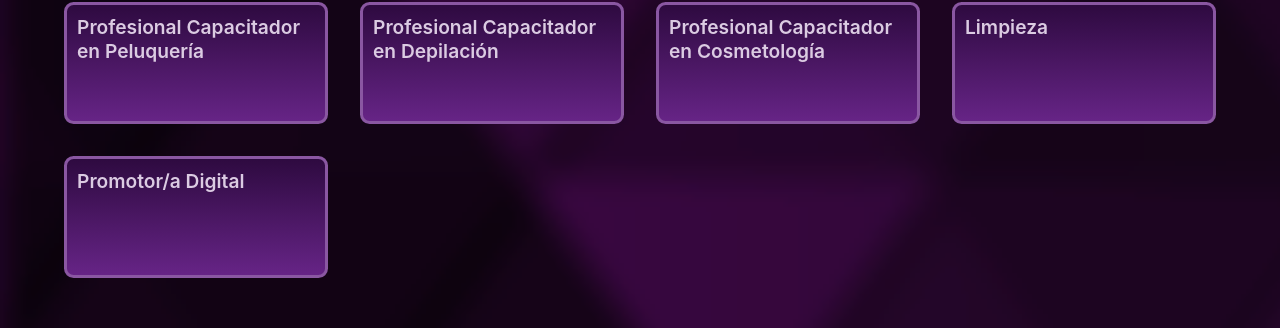
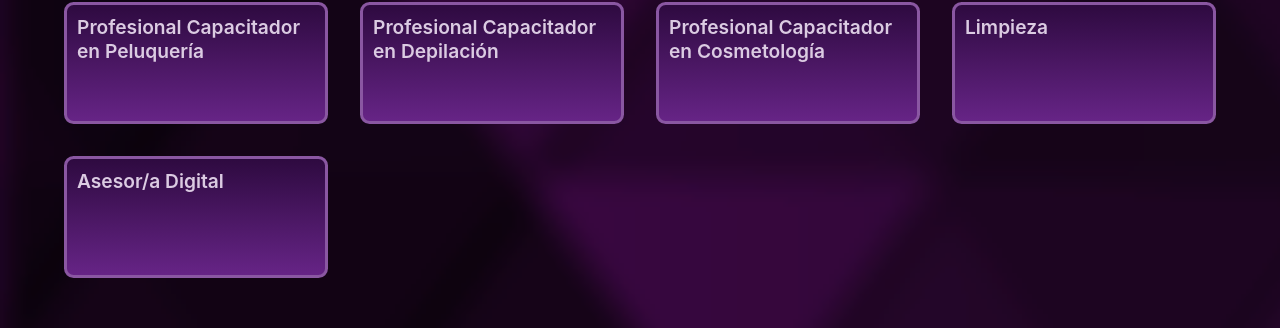
Before and after one commit to Lucasz-Niemiec/PierreLanding, a React (Create React App) app: page /Jobs in a window 1280 px wide. Shown: the part 961-1289 px from the top of the page. Built offline with nearby package versions, Linux system fonts and the light colour scheme.

Commit message:
typos corrections

```diff
--- a/src/components/WhatsApp/index.js
+++ b/src/components/WhatsApp/index.js
@@ -2,7 +2,7 @@ import React from "react";
 import { StyledIcon } from "./whatsButton.styled";
 
 export const wahtsappLink =
-	"https://wa.me/5493884778611?&text=Te%20damos%20la%20bienvenida%20a%20Centro%20Profesional%20Pierre%0A%0A_Nos%20alegra%20que%20quieras%20sumarte%20a%20nuestro%20Equipo%20de%20Profesionales%0A%0A*A%20continuación%20Adjúntanos%20tu%20C.V.%20y%20lo%20enviaremos%20al%20área%20correspondiente!*";
+	"https://wa.me/5493884778611?&text=Te%20damos%20la%20bienvenida%20a%20Centro%20Profesional%20Pierre%0A%0A_Nos%20alegra%20que%20quieras%20sumarte%20a%20nuestro%20Equipo%20de%20Profesionales_%0A%0A*A%20continuación%20Adjúntanos%20tu%20C.V.%20y%20lo%20enviaremos%20al%20área%20correspondiente!*";
 
 function WhatsAppButton({ position }) {
 	return (
--- a/src/jobs.json
+++ b/src/jobs.json
@@ -65,6 +65,6 @@
 	},
 	{
 		"key": 17,
-		"content": "Promotor/a Digital"
+		"content": "Asesor/a Digital"
 	}
 ]
```
